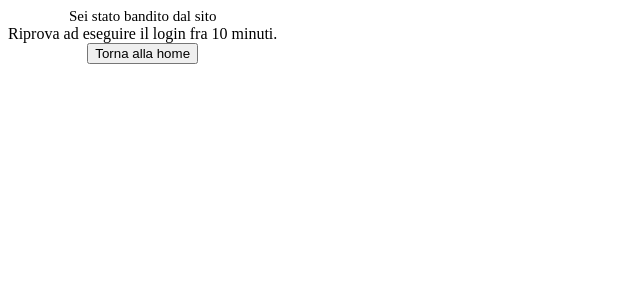
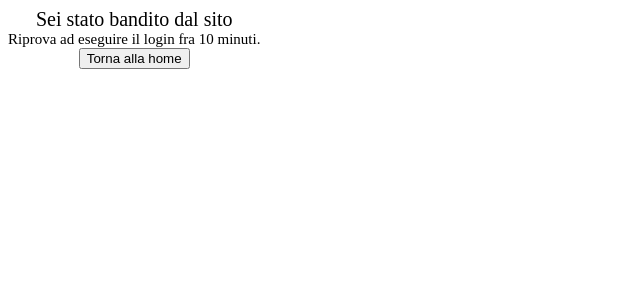
Before and after one commit to rhxto/Buds-note, a PHP site: page /ban/index.html in a window 1280 px wide. Shown: the top 300 px of the page, without its empty margins (0-640 px from the left). Run offline with PHP 8.4, Linux system fonts and the light colour scheme.

Commit message:
Fix bug minori.

```diff
--- a/ban/ban.css
+++ b/ban/ban.css
@@ -3,7 +3,7 @@
   font-size: 20px;
   text-align: center;
 }
-#main {
+#secondary {
   align-content: center;
   font-size: 15px;
   text-align: center;
```
